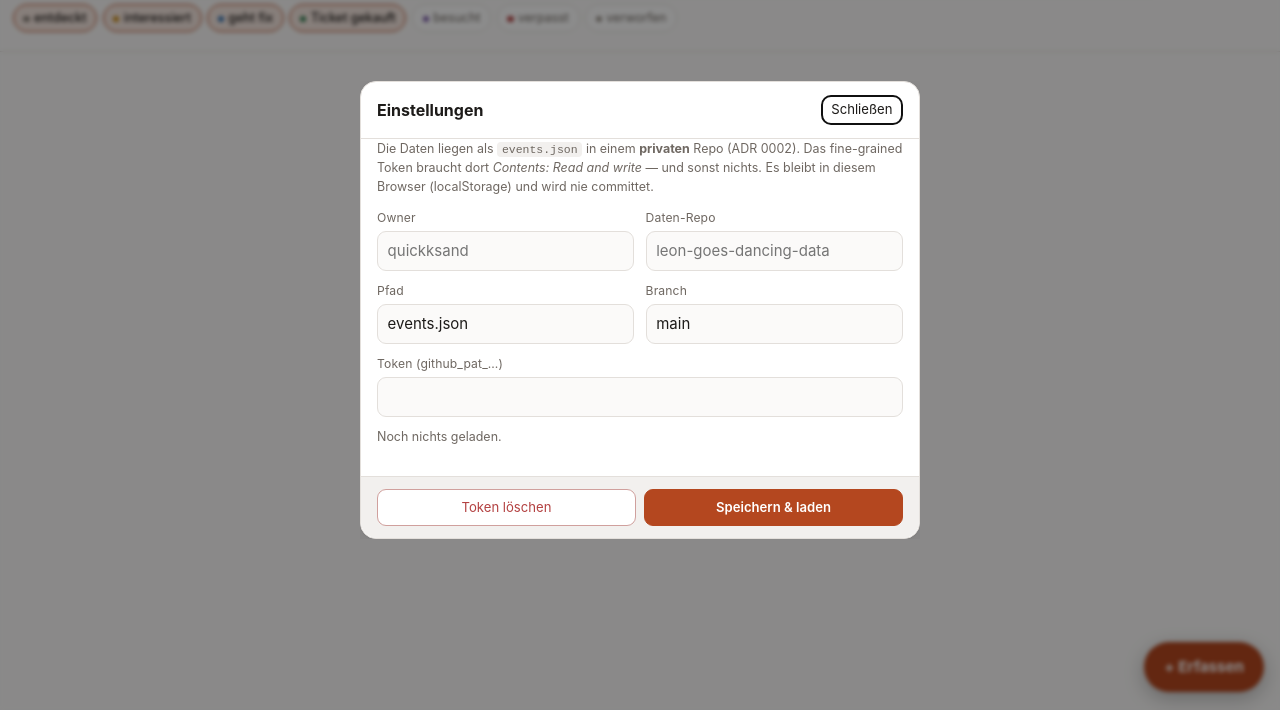
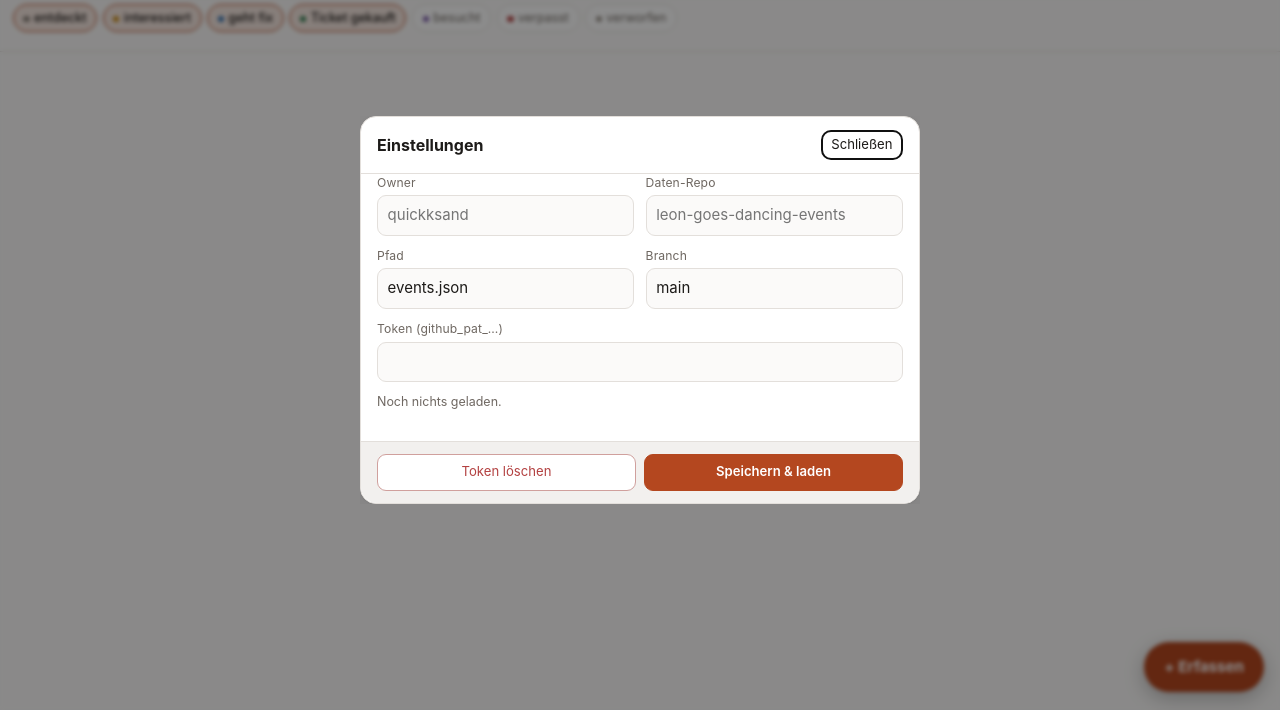
Before and after one commit to quickksand/leon-goes-dancing, a website: page index.html in a window 1280 px wide. Shown: the part 90-800 px from the top of the page. Drawn offline with Linux system fonts and the light colour scheme.

Commit message:
Update index.html

```diff
--- a/index.html
+++ b/index.html
@@ -318,14 +318,9 @@
       <button type="button" class="icon-btn" data-close>Schließen</button>
     </header>
     <div class="body">
-      <p class="hint">
-        Die Daten liegen als <code>events.json</code> in einem <b>privaten</b> Repo (ADR 0002).
-        Das fine-grained Token braucht dort <i>Contents: Read and write</i> — und sonst nichts.
-        Es bleibt in diesem Browser (localStorage) und wird nie committet.
-      </p>
       <div class="grid2" style="margin-bottom:.7rem">
         <label class="field"><span>Owner</span><input name="owner" placeholder="quickksand" autocapitalize="off" autocomplete="off"></label>
-        <label class="field"><span>Daten-Repo</span><input name="repo" placeholder="leon-goes-dancing-data" autocapitalize="off" autocomplete="off"></label>
+        <label class="field"><span>Daten-Repo</span><input name="repo" placeholder="leon-goes-dancing-events" autocapitalize="off" autocomplete="off"></label>
       </div>
       <div class="grid2" style="margin-bottom:.7rem">
         <label class="field"><span>Pfad</span><input name="path" placeholder="events.json" autocapitalize="off" autocomplete="off"></label>
```
